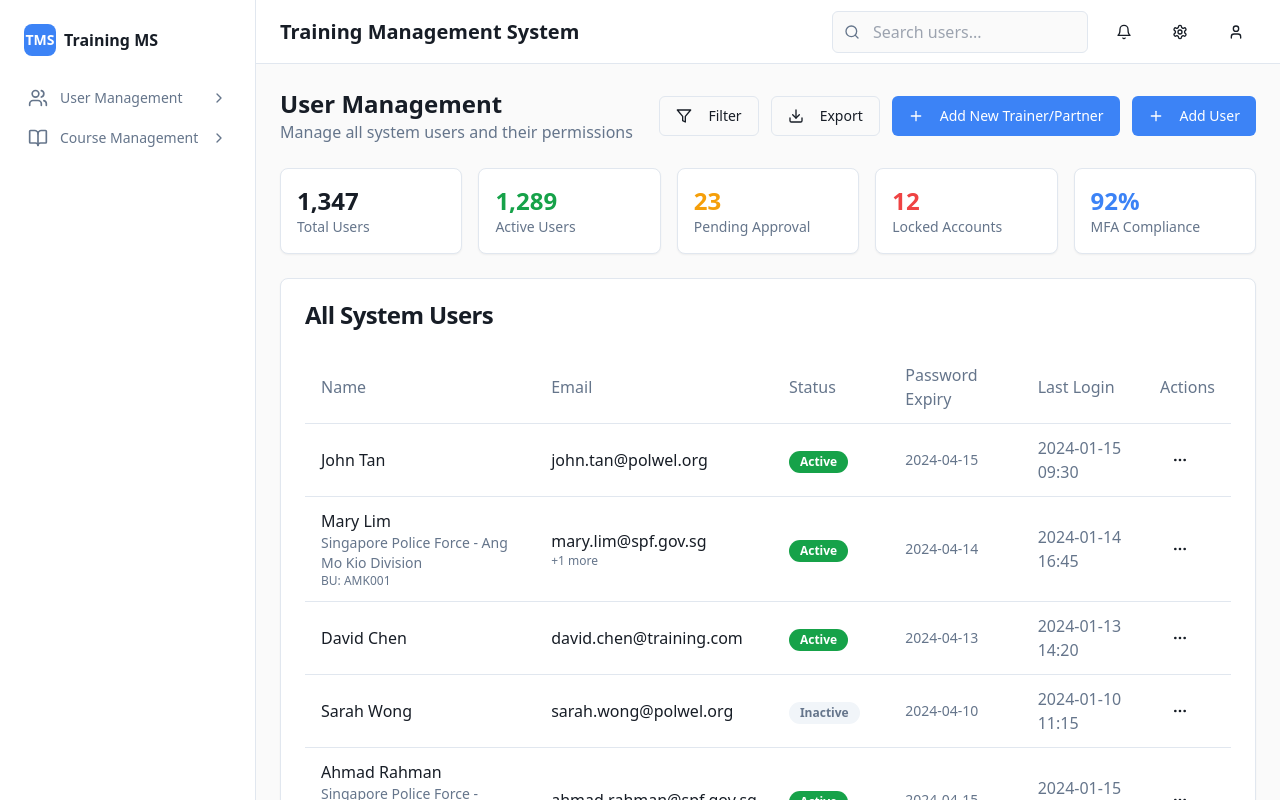
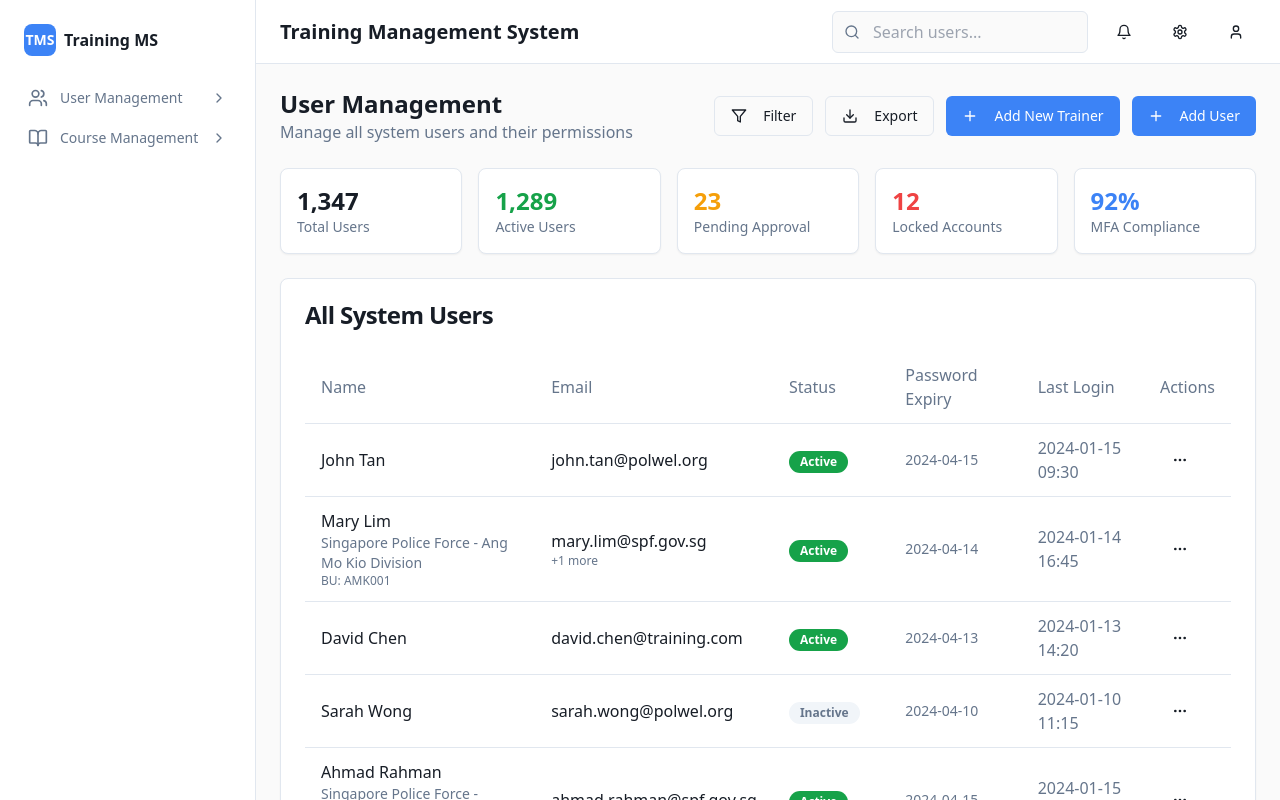
Before and after one commit to rain-corsiva-lab/tms-polwel, a React (Vite) app: page /users in a window 1280 px wide. Shown: the top 800 px of the page. Built offline with nearby package versions, Linux system fonts and the light colour scheme.

Commit message:
Rename "Add New Partner" button
Rename the button text from "Add New Partner" to "Add New Trainer" in the Add Partner dialog component.

```diff
--- a/src/components/AddTrainerDialog.tsx
+++ b/src/components/AddTrainerDialog.tsx
@@ -124,14 +124,14 @@ export function AddTrainerDialog() {
       <DialogTrigger asChild>
         <Button>
           <Plus className="h-4 w-4 mr-2" />
-          Add New Trainer/Partner
+          Add New Trainer
         </Button>
       </DialogTrigger>
       <DialogContent className="max-w-md max-h-[90vh] overflow-y-auto">
         <DialogHeader>
           <DialogTitle className="flex items-center gap-2">
             <GraduationCap className="h-5 w-5" />
-            Add New Trainer/Partner
+            Add New Trainer
           </DialogTitle>
           <DialogDescription>
             Create a new standalone trainer account. User will set password in onboarding flow.
```
